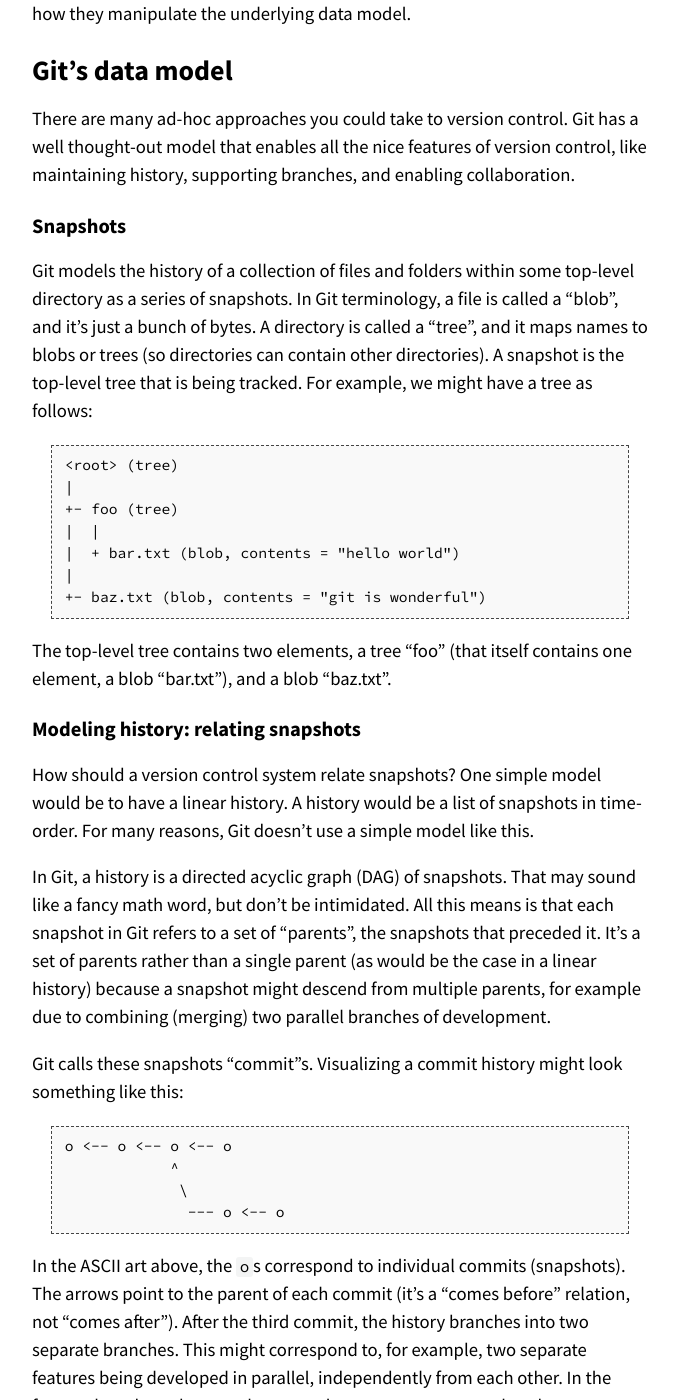
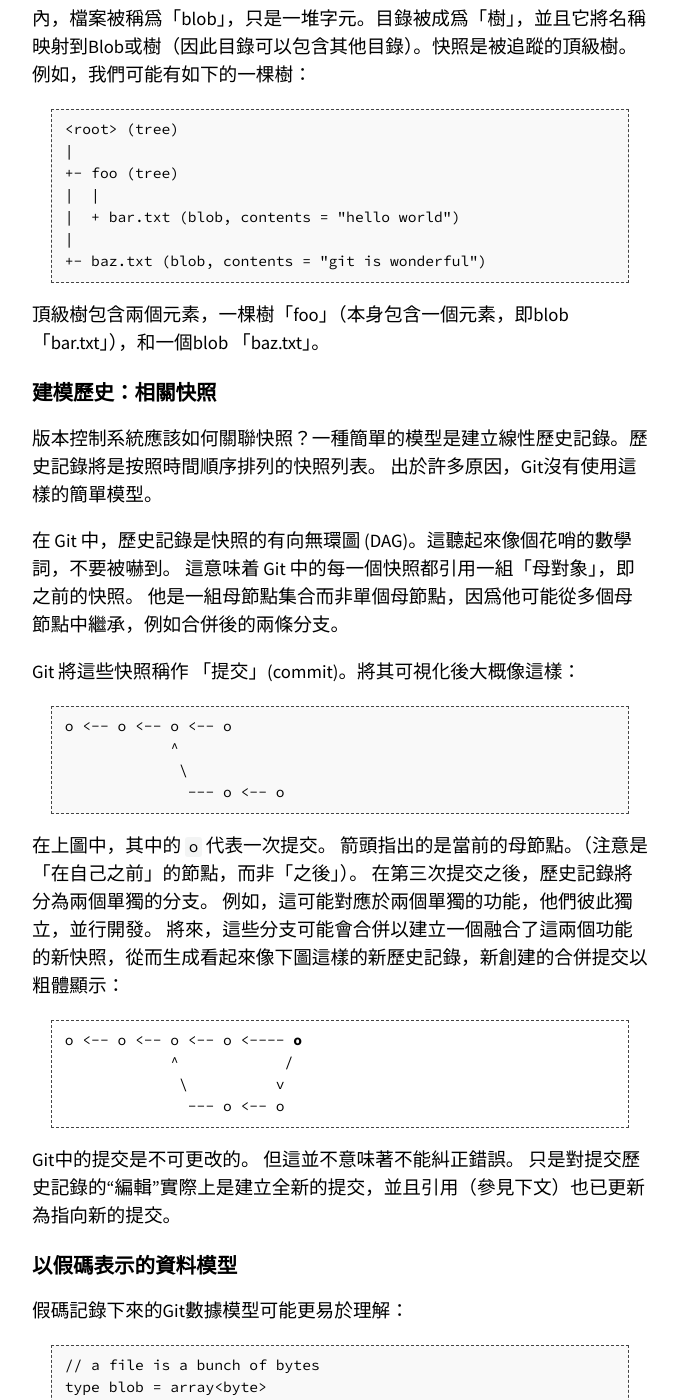
Before and after one commit to missing-semester-zh-Hant/missing-semester-zh-Hant.github.io, a Jekyll site: the page built from _2020/version-control.md, in a window 1280 px wide and 1400 px high, scrolled down 1807 px. Shown: the whole window, without its empty margins (300-978 px from the left). Built offline with Jekyll 4.4.1, drawn with Linux system fonts in a browser that asks for light colours; some of the changed text lies outside the part shown.

Commit message:
update translation

````diff
--- a/_2020/version-control.md
+++ b/_2020/version-control.md
@@ -1,6 +1,6 @@
 ---
 layout: lecture
-title: "Version Control (Git) （尚未翻譯）"
+title: "版本控制 (Git) （尚未翻譯）"
 date: 2019-01-22
 ready: true
 video:
@@ -8,61 +8,87 @@ video:
   id: 2sjqTHE0zok
 ---
 
-Version control systems (VCSs) are tools used to track changes to source code
+<!-- Version control systems (VCSs) are tools used to track changes to source code
 (or other collections of files and folders). As the name implies, these tools
 help maintain a history of changes; furthermore, they facilitate collaboration.
 VCSs track changes to a folder and its contents in a series of snapshots, where
 each snapshot encapsulates the entire state of files/folders within a top-level
 directory. VCSs also maintain metadata like who created each snapshot, messages
-associated with each snapshot, and so on.
+associated with each snapshot, and so on. -->
+版本控制系統 (VCSs) 是用來追蹤程式原始碼（或者檔案與檔案夾）內在改動的工具。
+如同名字一樣，這些工具將會幫助我們管理程式碼的修改歷史記錄；更進一步，它也促進了合作。
+VCS透過一系列快照將檔案夾與其內容保存起來，每個快照都包含了檔案夾或者檔案的完整訊息。
+同時它還維護類似於快照創建者以及每個快照的相關信息等元數據。
 
-Why is version control useful? Even when you're working by yourself, it can let
+<!-- Why is version control useful? Even when you're working by yourself, it can let
 you look at old snapshots of a project, keep a log of why certain changes were
 made, work on parallel branches of development, and much more. When working
 with others, it's an invaluable tool for seeing what other people have changed,
-as well as resolving conflicts in concurrent development.
+as well as resolving conflicts in concurrent development. -->
+爲什麼版本控制系統十分有用？即使我們一個人進行工作，它也可以提供讓我們閱讀專案舊快照的能力，
+記錄每次編輯的目的，以及基於多個分支並行開發。
+與別人協同開發時，它展現了檢視別人對程式碼修改的能力，同時可以解決憂鬱並行開發引起的衝突。
 
-Modern VCSs also let you easily (and often automatically) answer questions
-like:
+<!-- Modern VCSs also let you easily (and often automatically) answer questions
+like: -->
+現代的版本控制系統可以幫助我們輕鬆（經常是全自動）地回答以下問題：
 
-- Who wrote this module?
+<!-- - Who wrote this module?
 - When was this particular line of this particular file edited? By whom? Why
   was it edited?
 - Over the last 1000 revisions, when/why did a particular unit test stop
-working?
+working? -->
+- 誰建立了這個模塊？
+- 檔案的這一部分是什麼時候被編輯的？是誰做出的編輯？目的是什麼？
+- 最近的 1000 個版本中，什麼時候/什麼原因導致單元測試失敗了？
 
-While other VCSs exist, **Git** is the de facto standard for version control.
-This [XKCD comic](https://xkcd.com/1597/) captures Git's reputation:
+<!-- While other VCSs exist, **Git** is the de facto standard for version control.
+This [XKCD 漫畫](https://xkcd.tw/1597) captures Git's reputation: -->
+版本控制系統有很多，但是 **Git** 是所有版本控制系統的標準。
+這篇 [XKCD 漫畫](https://xkcd.tw/1597) 展現了Git的聲望：
 
-![xkcd 1597](https://imgs.xkcd.com/comics/git.png)
+![xkcd 1597](https://xkcd.tw/strip/1597.jpg)
 
-Because Git's interface is a leaky abstraction, learning Git top-down (starting
+<!-- Because Git's interface is a leaky abstraction, learning Git top-down (starting
 with its interface / command-line interface) can lead to a lot of confusion.
 It's possible to memorize a handful of commands and think of them as magic
 incantations, and follow the approach in the comic above whenever anything goes
-wrong.
+wrong. -->
+因爲 Git 的抽象泄漏（leaky abstraction）問題，從總體到細節的方式（從介面開始）的學習方式會令人感到非常困惑。
+很多時候我們只能記住一些指令，然後如同詠唱魔法一般地使用他們。一旦出現問題，就只能如同上篇的漫畫一樣處理了。
 
-While Git admittedly has an ugly interface, its underlying design and ideas are
+<!-- While Git admittedly has an ugly interface, its underlying design and ideas are
 beautiful. While an ugly interface has to be _memorized_, a beautiful design
 can be _understood_. For this reason, we give a bottom-up explanation of Git,
 starting with its data model and later covering the command-line interface.
 Once the data model is understood, the commands can be better understood, in
-terms of how they manipulate the underlying data model.
+terms of how they manipulate the underlying data model. -->
+Git 的介面非常醜陋，但他有優雅的底層設計與思考方式。
+醜陋的介面只能被背誦，而優雅的底層會非常容易被理解。
+所以，我們將從底層到介面的方式介紹Git。
+從資料模型開始，最後再學習介面。
+一旦我們理解了Git的資料模型，學習介面並理解介面是如何操作底層資料將會非常容易。
 
-# Git's data model
+<!-- # Git's data model -->
+# Git 的資料模型
 
-There are many ad-hoc approaches you could take to version control. Git has a
+<!-- There are many ad-hoc approaches you could take to version control. Git has a
 well thought-out model that enables all the nice features of version control,
-like maintaining history, supporting branches, and enabling collaboration.
+like maintaining history, supporting branches, and enabling collaboration. -->.
+有許多方式可以做到版本控制。
+Git 使用良好設計的模型，來支援版本控制所需要的所有功能，例如維護歷史記錄，記錄分支與合作支援。
 
-## Snapshots
+<!-- ## Snapshots -->
+## 快照
 
-Git models the history of a collection of files and folders within some
+<!-- Git models the history of a collection of files and folders within some
 top-level directory as a series of snapshots. In Git terminology, a file is
 called a "blob", and it's just a bunch of bytes. A directory is called a
 "tree", and it maps names to blobs or trees (so directories can contain other
 directories). A snapshot is the top-level tree that is being tracked. For
-example, we might have a tree as follows:
+example, we might have a tree as follows: -->
+Git 將頂級目錄中檔案與檔案夾的集合的歷史記錄建立爲一系列快照。
+在 Git 內，檔案被稱爲「blob」，只是一堆字元。目錄被成爲「樹」，並且它將名稱映射到Blob或樹（因此目錄可以包含其他目錄）。快照是被追蹤的頂級樹。例如，我們可能有如下的一棵樹：
 
 ```
 <root> (tree)
@@ -74,24 +100,32 @@ example, we might have a tree as follows:
 +- baz.txt (blob, contents = "git is wonderful")
 ```
 
-The top-level tree contains two elements, a tree "foo" (that itself contains
-one element, a blob "bar.txt"), and a blob "baz.txt".
+<!-- The top-level tree contains two elements, a tree "foo" (that itself contains
+one element, a blob "bar.txt"), and a blob "baz.txt". -->
+頂級樹包含兩個元素，一棵樹「foo」（本身包含一個元素，即blob 「bar.txt」），和一個blob 「baz.txt」。
 
-## Modeling history: relating snapshots
+<!-- ## Modeling history: relating snapshots -->
+## 建模歷史：相關快照
 
-How should a version control system relate snapshots? One simple model would be
+<!-- How should a version control system relate snapshots? One simple model would be
 to have a linear history. A history would be a list of snapshots in time-order.
-For many reasons, Git doesn't use a simple model like this.
+For many reasons, Git doesn't use a simple model like this. -->
+版本控制系統應該如何關聯快照？一種簡單的模型是建立線性歷史記錄。歷史記錄將是按照時間順序排列的快照列表。
+出於許多原因，Git沒有使用這樣的簡單模型。
 
-In Git, a history is a directed acyclic graph (DAG) of snapshots. That may
+<!-- In Git, a history is a directed acyclic graph (DAG) of snapshots. That may
 sound like a fancy math word, but don't be intimidated. All this means is that
 each snapshot in Git refers to a set of "parents", the snapshots that preceded
 it. It's a set of parents rather than a single parent (as would be the case in
 a linear history) because a snapshot might descend from multiple parents, for
-example due to combining (merging) two parallel branches of development.
+example due to combining (merging) two parallel branches of development. -->
+在 Git 中，歷史記錄是快照的有向無環圖 (DAG)。這聽起來像個花哨的數學詞，不要被嚇到。
+這意味着 Git 中的每一個快照都引用一組「母對象」，即之前的快照。
+他是一組母節點集合而非單個母節點，因爲他可能從多個母節點中繼承，例如合併後的兩條分支。
 
-Git calls these snapshots "commit"s. Visualizing a commit history might look
-something like this:
+<!-- Git calls these snapshots "commit"s. Visualizing a commit history might look
+something like this: -->
+Git 將這些快照稱作 「提交」(commit)。將其可視化後大概像這樣：
 
 ```
 o <-- o <-- o <-- o
@@ -100,14 +134,19 @@ o <-- o <-- o <-- o
               --- o <-- o
 ```
 
-In the ASCII art above, the `o`s correspond to individual commits (snapshots).
+<!-- In the ASCII art above, the `o`s correspond to individual commits (snapshots).
 The arrows point to the parent of each commit (it's a "comes before" relation,
 not "comes after"). After the third commit, the history branches into two
 separate branches. This might correspond to, for example, two separate features
 being developed in parallel, independently from each other. In the future,
 these branches may be merged to create a new snapshot that incorporates both of
 the features, producing a new history that looks like this, with the newly
-created merge commit shown in bold:
+created merge commit shown in bold: -->
+在上圖中，其中的 `o` 代表一次提交。
+箭頭指出的是當前的母節點。（注意是「在自己之前」的節點，而非「之後」）。
+在第三次提交之後，歷史記錄將分為兩個單獨的分支。
+例如，這可能對應於兩個單獨的功能，他們彼此獨立，並行開發。
+將來，這些分支可能會合併以建立一個融合了這兩個功能的新快照，從而生成看起來像下圖這樣的新歷史記錄，新創建的合併提交以粗體顯示：
 
 <pre>
 o <-- o <-- o <-- o <---- <strong>o</strong>
@@ -116,14 +155,19 @@ o <-- o <-- o <-- o <---- <strong>o</strong>
               --- o <-- o
 </pre>
 
-Commits in Git are immutable. This doesn't mean that mistakes can't be
+<!-- Commits in Git are immutable. This doesn't mean that mistakes can't be
 corrected, however; it's just that "edits" to the commit history are actually
 creating entirely new commits, and references (see below) are updated to point
-to the new ones.
+to the new ones. -->
+Git中的提交是不可更改的。
+但這並不意味著不能糾正錯誤。
+只是對提交歷史記錄的“編輯”實際上是建立全新的提交，並且引用（參見下文）也已更新為指向新的提交。
 
-## Data model, as pseudocode
+<!-- ## Data model, as pseudocode -->
+## 以假碼表示的資料模型
 
-It may be instructive to see Git's data model written down in pseudocode:
+<!-- It may be instructive to see Git's data model written down in pseudocode: -->
+假碼記錄下來的Git數據模型可能更易於理解：
 
 ```
 // a file is a bunch of bytes
@@ -141,18 +185,22 @@ type commit = struct {
 }
 ```
 
-It's a clean, simple model of history.
+<!-- It's a clean, simple model of history. -->
+這是一個簡單整潔的歷史模型。
 
-## Objects and content-addressing
+<!-- ## Objects and content-addressing -->
+## 對象與內容定位
 
-An "object" is a blob, tree, or commit:
+<!-- An "object" is a blob, tree, or commit: -->
+一個「對象」是一個blob，樹或者提交：
 
 ```
 type object = blob | tree | commit
 ```
 
-In Git data store, all objects are content-addressed by their [SHA-1
-hash](https://en.wikipedia.org/wiki/SHA-1).
+<!-- In Git data store, all objects are content-addressed by their [SHA-1
+hash](https://en.wikipedia.org/wiki/SHA-1). -->
+Git在存儲資料時，所有對象都被記錄[SHA-1 hash](https://en.wikipedia.org/wiki/SHA-1)以供定位。
 
 ```
 objects = map<string, object>
@@ -165,9 +213,11 @@ def load(id):
     return objects[id]
 ```
 
-Blobs, trees, and commits are unified in this way: they are all objects. When
+<!-- Blobs, trees, and commits are unified in this way: they are all objects. When
 they reference other objects, they don't actually _contain_ them in their
-on-disk representation, but have a reference to them by their hash.
+on-disk representation, but have a reference to them by their hash. -->
+Blob，樹和提交以這種方式統一：它們都是對象。
+當他們引用其他對象時，它們實際上並沒有真正被 _寫入_ 硬碟，而是通過哈希值對其進行引用。
 
 For example, the tree for the example directory structure [above](#snapshots)
 (visualized using `git cat-file -p 698281bc680d1995c5f4caaf3359721a5a58d48d`),
````
Also changed, not shown: _2020/course-shell.md (+9 -9 lines), _2020/data-wrangling.md (+12 -12 lines), about.md (+3 -3 lines), index.md (+1 -1 lines).
